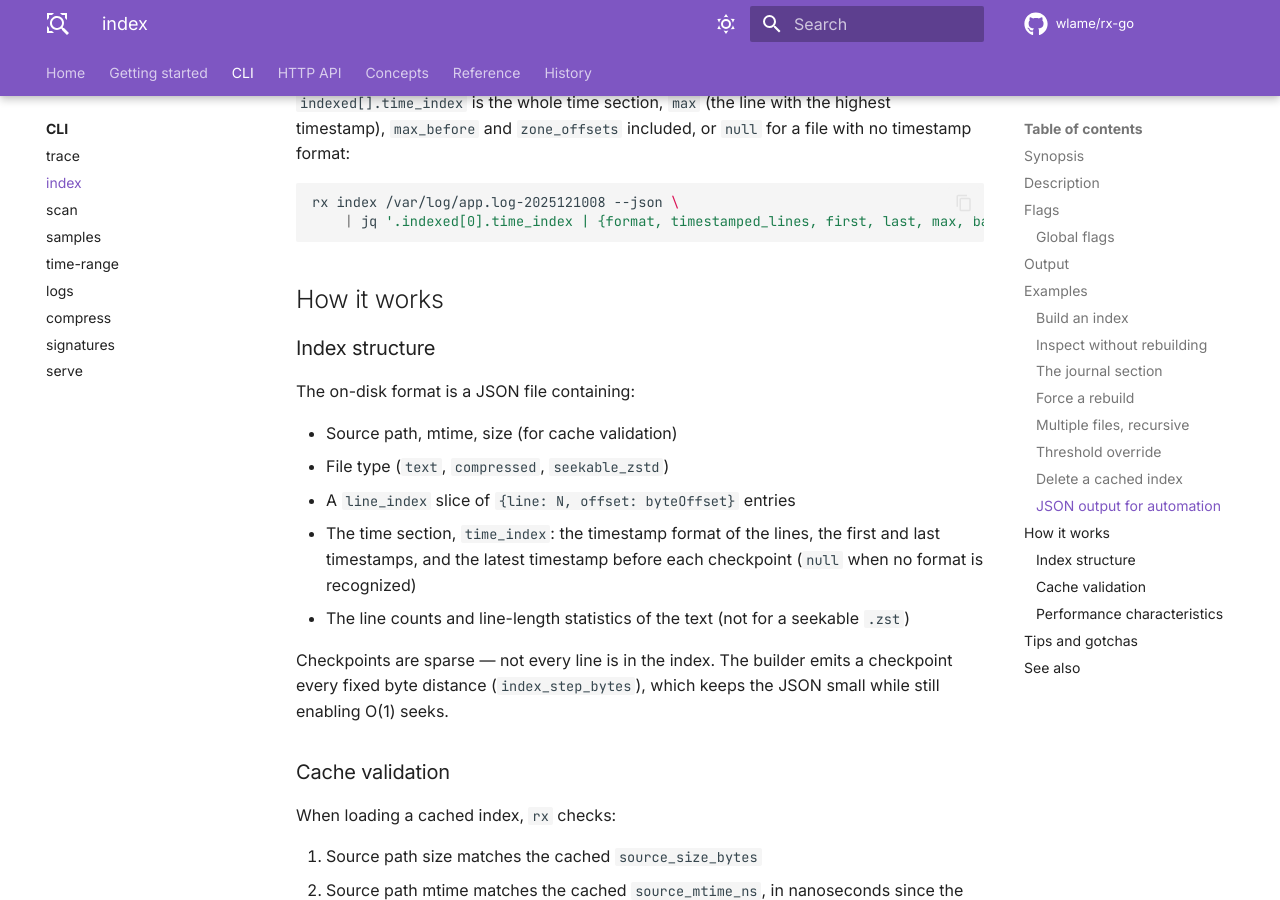
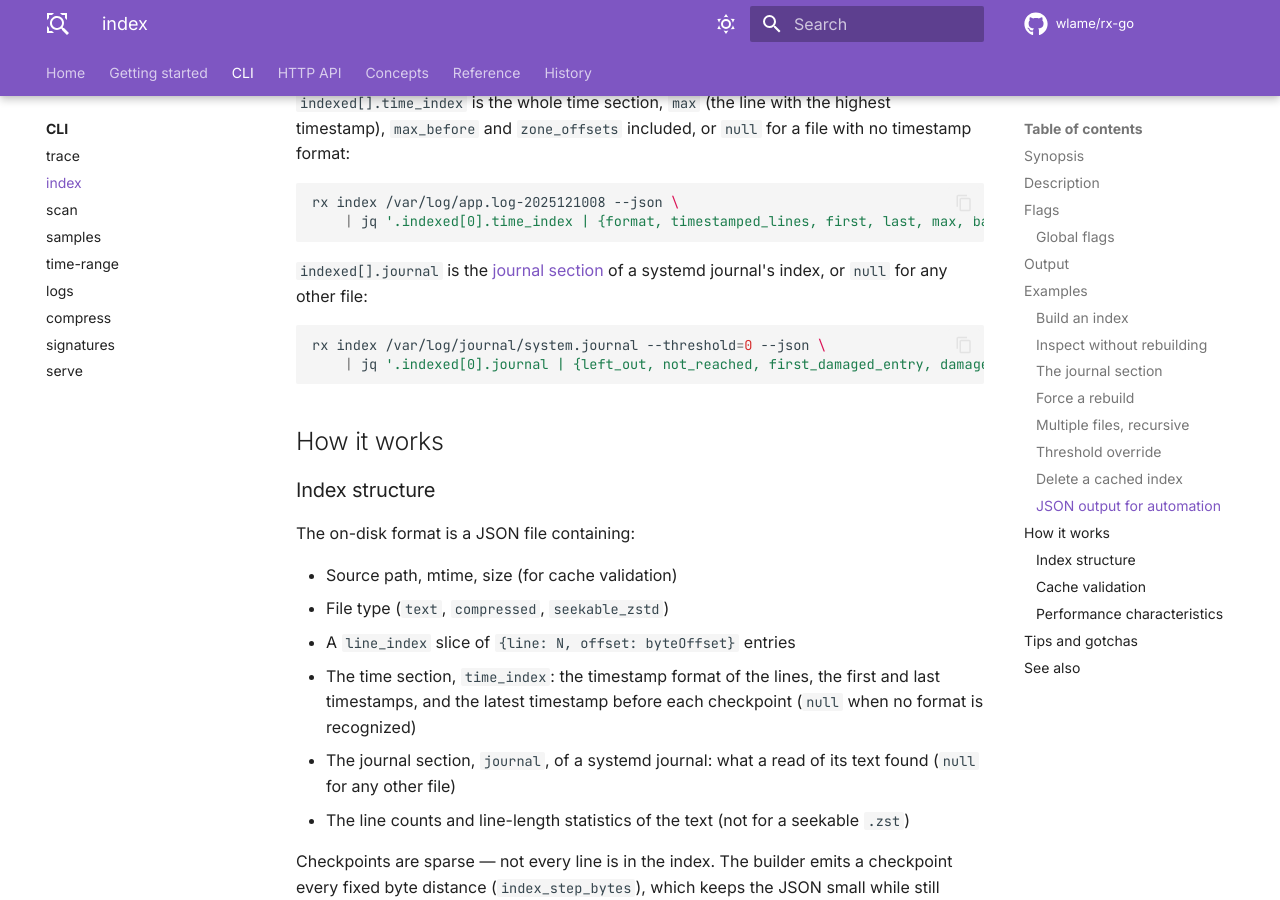
Before and after one commit to wlame/rx-go, an MkDocs documentation site: the page built from docs/cli/line-index.md, in a window 1280 px wide and 900 px high, scrolled down 5987 px. Built offline with MkDocs 1.6.1 and Material for MkDocs 9.7.7, drawn with Linux system fonts in a browser that asks for light colours; comment, search, counter and statistics services are not loaded; the version menu is left out.

Commit message:
Mention the journal member in the rx index JSON docs.

````diff
--- a/docs/cli/line-index.md
+++ b/docs/cli/line-index.md
@@ -291,6 +291,14 @@ rx index /var/log/app.log-2025121008 --json \
     | jq '.indexed[0].time_index | {format, timestamped_lines, first, last, max, backward_steps}'
 ```
 
+`indexed[].journal` is the [journal section](#the-journal-section) of a
+systemd journal's index, or `null` for any other file:
+
+```bash
+rx index /var/log/journal/system.journal --threshold=0 --json \
+    | jq '.indexed[0].journal | {left_out, not_reached, first_damaged_entry, damage_reason}'
+```
+
 ## How it works
 
 ### Index structure
@@ -303,6 +311,8 @@ The on-disk format is a JSON file containing:
 - The time section, `time_index`: the timestamp format of the lines,
   the first and last timestamps, and the latest timestamp before each
   checkpoint (`null` when no format is recognized)
+- The journal section, `journal`, of a systemd journal: what a read of
+  its text found (`null` for any other file)
 - The line counts and line-length statistics of the text (not for a
   seekable `.zst`)
 
````
